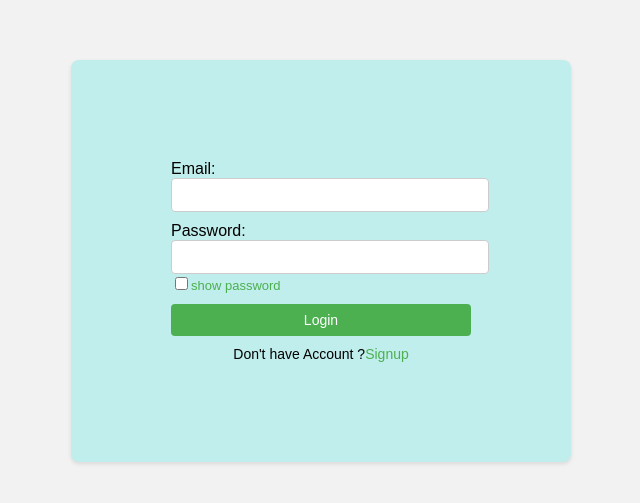
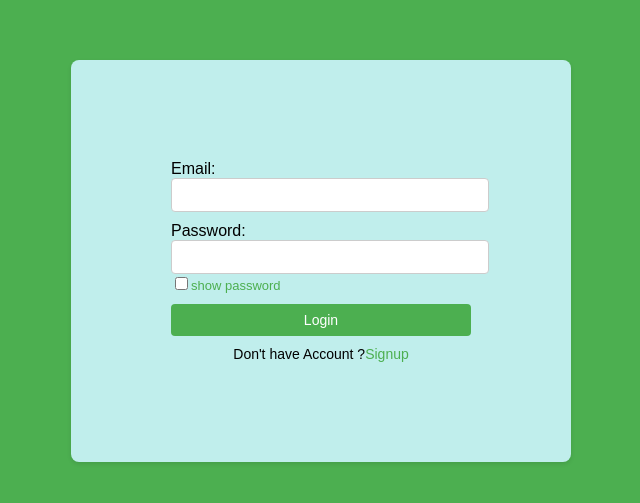
Before and after one commit to Muhammadsuleman31/moviestation, a React (Create React App) app in the folder client/: page /login in a window 1280 px wide. Shown: the part 139-642 px from the top of the page, without its empty margins (319-959 px from the left). Built offline with nearby package versions, Linux system fonts and the light colour scheme; a web font is replaced by a local one.

Commit message:
testing second

```diff
--- a/client/src/App.css
+++ b/client/src/App.css
@@ -7,7 +7,8 @@
 body {
   margin: 0;
   padding: 0;
-  background-color: #f2f2f2;
+  /* background-color: #f2f2f2; */
+  background-color: #4caf50;
   /* font-family: 'Lugrasimo', cursive; */
     font-family:Arial, Helvetica, sans-serif
 
```
